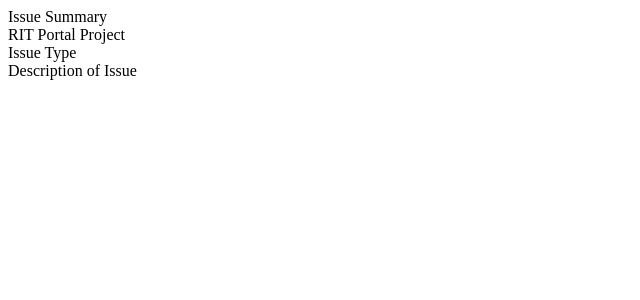
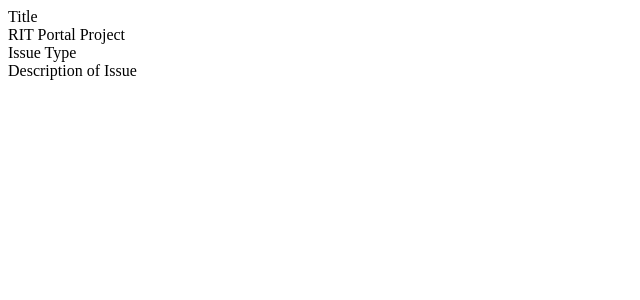
Before and after one commit to susom/redcap-em-rit-dashboard, a PHP site: page /views/modal.php in a window 1280 px wide. Shown: the top 300 px of the page, without its empty margins (0-640 px from the left). Run offline with PHP 8.4, Linux system fonts and the light colour scheme.

Commit message:
minor tweaks.

```diff
--- a/classes/User.php
+++ b/classes/User.php
@@ -201,6 +201,7 @@ class User
                 if ($response->getStatusCode() < 300) {
                     $data = json_decode($response->getBody());
                     $this->projectPortalList = json_decode(json_encode($data), true);
+                    $this->projectPortalList = array_merge(array('' => 'No R2P2 Project '), $this->projectPortalList);
                 }
             }
         } catch (\Exception $e) {
--- a/views/create_jira_ticket.php
+++ b/views/create_jira_ticket.php
@@ -9,10 +9,10 @@ namespace Stanford\ProjectPortal;
     <form id="jira-ticket">
 
         <div class="form-group">
-            <label for="exampleInputEmail1">Issue Summary</label>
+            <label for="exampleInputEmail1">Title</label>
             <!--            <input type="text" class="form-control" id="summary" name="summary" aria-describedby="emailHelp"-->
             <!--                   placeholder="Question Summary" required>-->
-            <b-form-input v-model="ticket.summary" placeholder="Question Summary" required></b-form-input>
+            <b-form-input v-model="ticket.summary" max="250" placeholder="Issue Summary" required></b-form-input>
         </div>
         <div class="form-group">
             <label for="portal-projects">RIT Portal Project</label>
```
